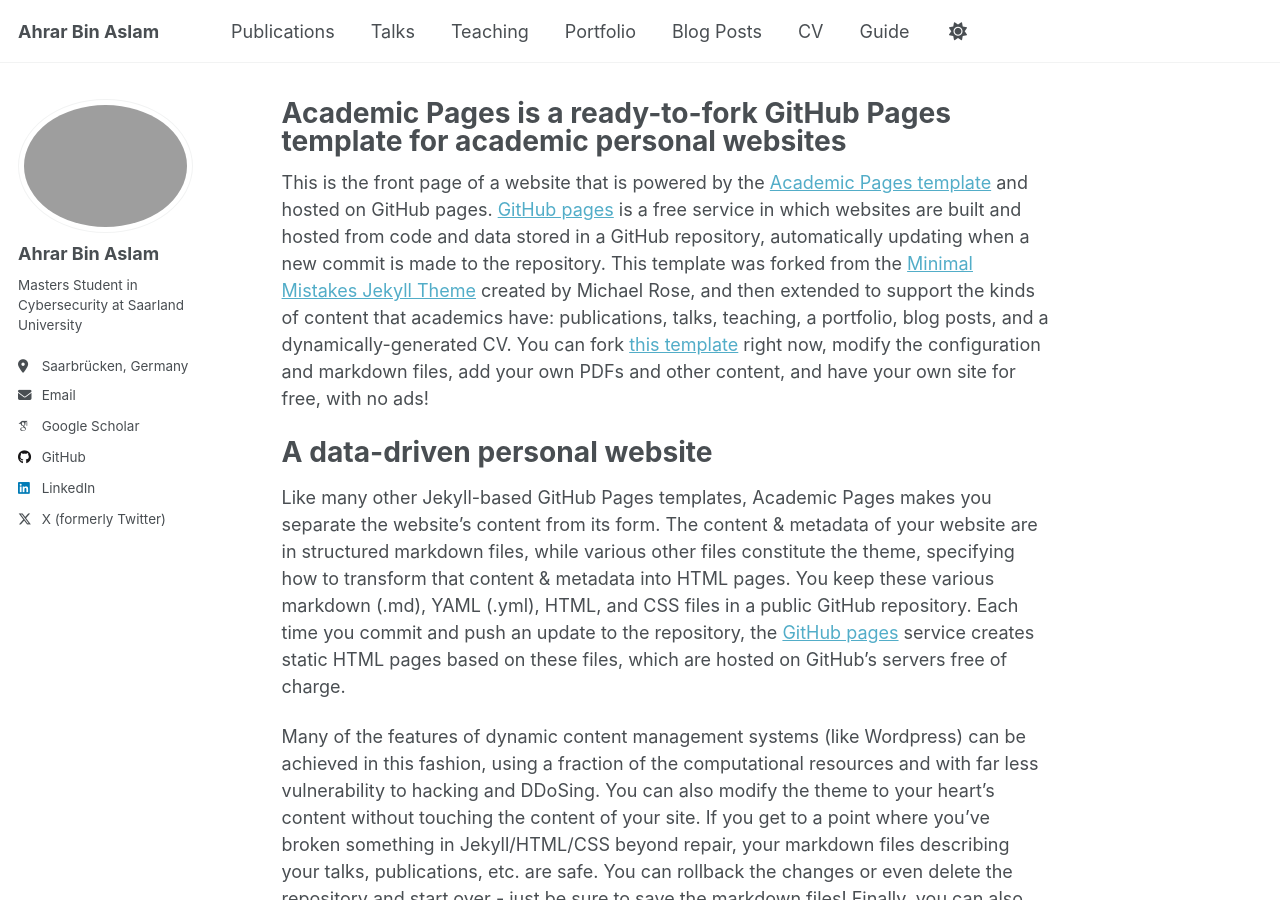
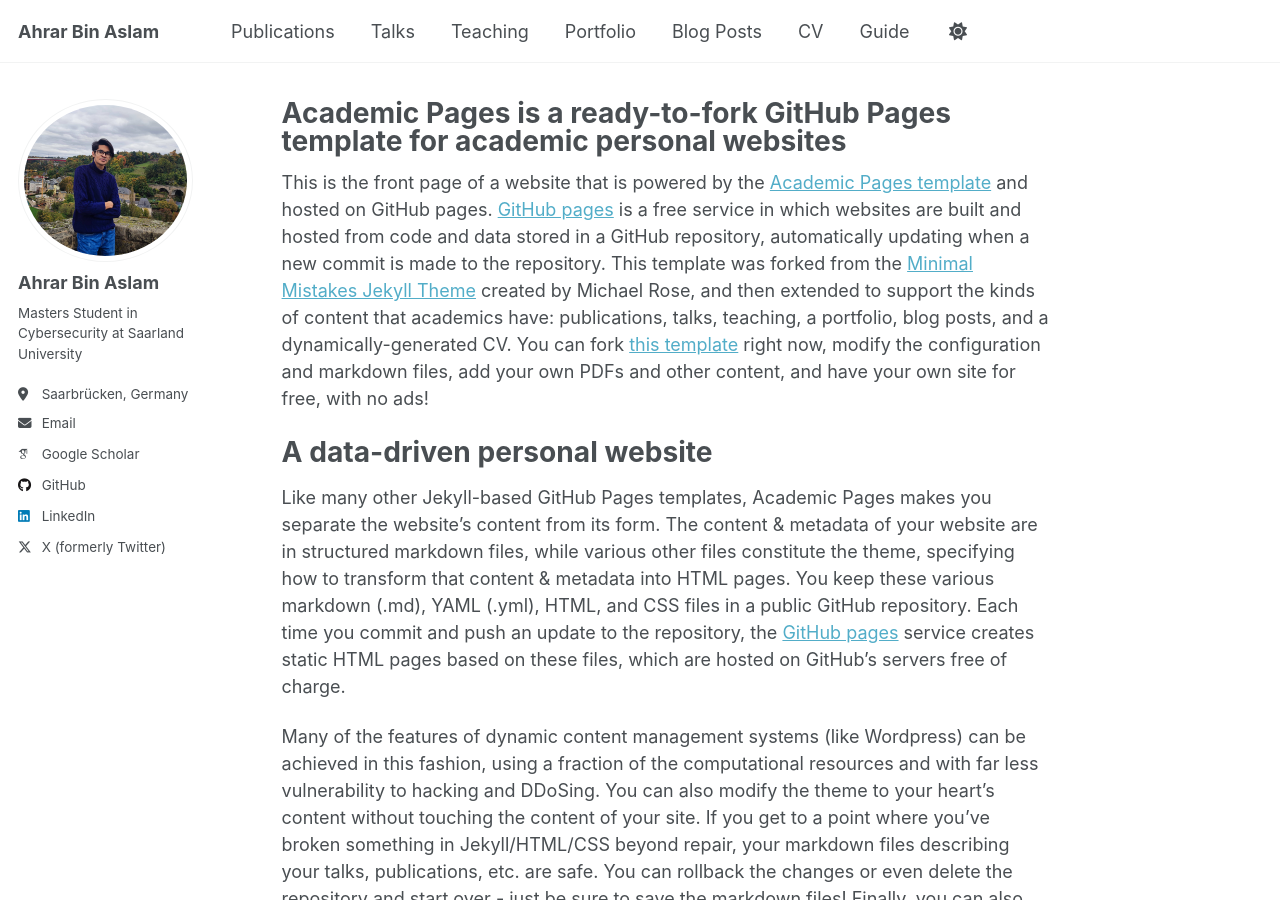
Before and after one commit to ahrarbinaslam/ahrarbinaslam.github.io, a Jekyll site: the page built from _pages/about.md, in a window 1280 px wide and 900 px high. Built offline with Jekyll 4.4.1, drawn with Linux system fonts in a browser that asks for light colours; some web fonts are replaced.

Commit message:
Update _config.yml

```diff
--- a/_config.yml
+++ b/_config.yml
@@ -81,7 +81,7 @@
 # Site Author
 author:
   name             : "Ahrar Bin Aslam"
-  avatar           : "Aurore.jpg"
+  avatar           : "ahrar.png"
   bio              : "Masters Student in Cybersecurity at Saarland University"
   location         : "Saarbrücken, Germany"
   employer         :
@@ -102,7 +102,7 @@
   instagram        :
   impactstory      :
   lastfm           :
-  linkedin         : "ahrarbinaslam"
+  linkedin         : "ahrarbinaslam23"
   orcid            :
   pinterest        :
   soundcloud       :
```
